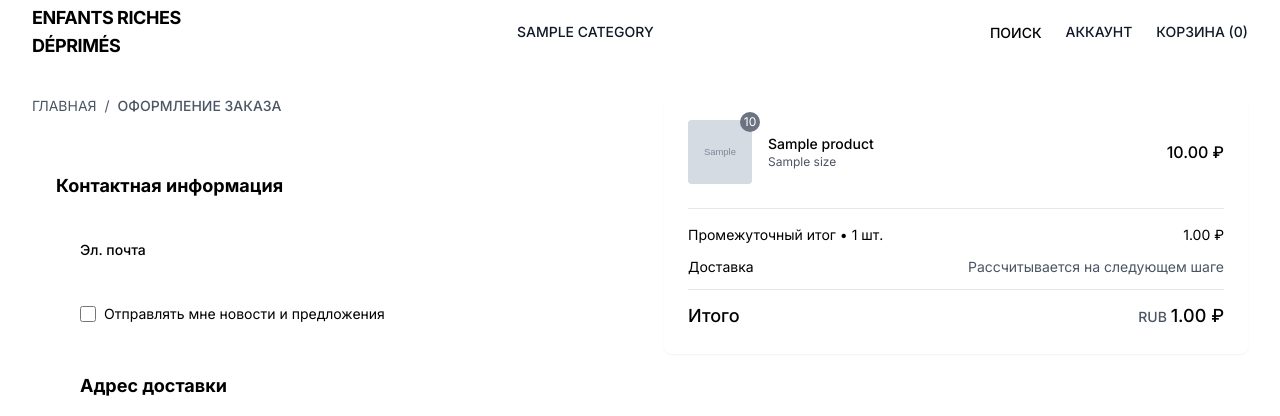
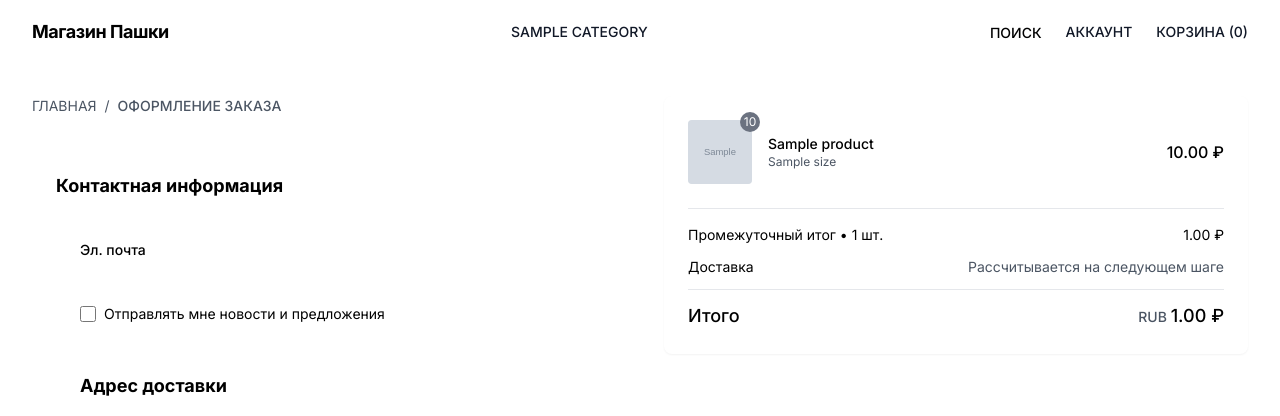
Before and after one commit to PavelMuslaev/Internet_Shop, a Django app: template orders/templates/orders/checkout.html in a window 1280 px wide. Shown: the top 416 px of the page. Run offline with Django 5.2, Linux system fonts and the light colour scheme; the template is opened without the code that fills it: most values are stand-ins (such as "Sample title", 1, 10 or a date in 2020); grey boxes marked "Sample" are stand-in pictures; form fields are guessed from the names that the template uses; parts of the project's set-up code (start-up, migrations or seed data) failed here and were passed over; some libraries are stand-ins or nearby versions.

Commit message:
Обновить бренд магазина и настройки Docker

```diff
--- a/docker-compose.yml
+++ b/docker-compose.yml
@@ -2,7 +2,7 @@ version: '3.8'
 
 services:
   db:
-    image: postgres:latest
+    image: postgres:17-alpine
     environment:
       POSTGRES_DB: ${POSTGRES_DB}
       POSTGRES_USER: ${POSTGRES_USER}
@@ -24,7 +24,6 @@ services:
     env_file:
       - .env
     volumes:
-      - .:/app
       - static:/app/static
       - media:/app/media
     depends_on:
--- a/main/templates/main/base.html
+++ b/main/templates/main/base.html
@@ -4,7 +4,7 @@
 <head>
     <meta charset="UTF-8">
     <meta name="viewport" content="width=device-width, initial-scale=1.0">
-    <title>{% block title %}ENFANTS RICHES DÉPRIMÉS{% endblock %}</title>
+    <title>{% block title %}Магазин Пашки{% endblock %}</title>
     <script src="https://cdn.tailwindcss.com"></script>
     <script src="https://unpkg.com/htmx.org@1.9.10"></script>
     <script src="https://unpkg.com/alpinejs@3.x.x/dist/cdn.min.js" defer></script>
@@ -117,8 +117,7 @@
         <div class="p-6">
             <div class="flex justify-between items-center mb-8">
                 <h2 class="text-lg font-bold tracking-tight text-left">
-                    ENFANTS RICHES <br>
-                    DÉPRIMÉS
+                    Магазин Пашки
                 </h2>
                 <button id="closeMenu" class="hamburger active">
                     <span></span>
@@ -178,8 +177,7 @@
                        hx-target="#main-content"
                        hx-push-url="true">
                         <h1 class="text-sm sm:text-lg font-bold tracking-tight text-left">
-                            ENFANTS RICHES <br>
-                            DÉPRIMÉS
+                            Магазин Пашки
                         </h1>
                     </a>
                 </div>
@@ -237,7 +235,7 @@
         <main class="mx-auto px-4 sm:px-6 lg:px-8 py-8">
             <div class="text-center py-20">
                 <h2 class="text-4xl font-bold tracking-tight text-gray-900 mb-4">
-                    ENFANTS RICHES DÉPRIMÉS
+                    Магазин Пашки
                 </h2>
                 <p class="text-lg text-gray-600 mb-8">
                     Выберите категорию, чтобы посмотреть коллекцию
--- a/main/templates/main/home_content.html
+++ b/main/templates/main/home_content.html
@@ -2,7 +2,7 @@
 <main class="mx-auto px-4 sm:px-6 lg:px-8 py-8">
     <div class="text-center py-20">
         <h2 class="text-4xl font-bold tracking-tight text-gray-900 mb-4">
-            МАГАЗИН ОДЕЖДЫ
+            Магазин Пашки
         </h2>
         <p class="text-lg text-gray-600 mb-8">
             Выберите категорию, чтобы посмотреть коллекцию
```
Also changed, not shown: 1 other file.
